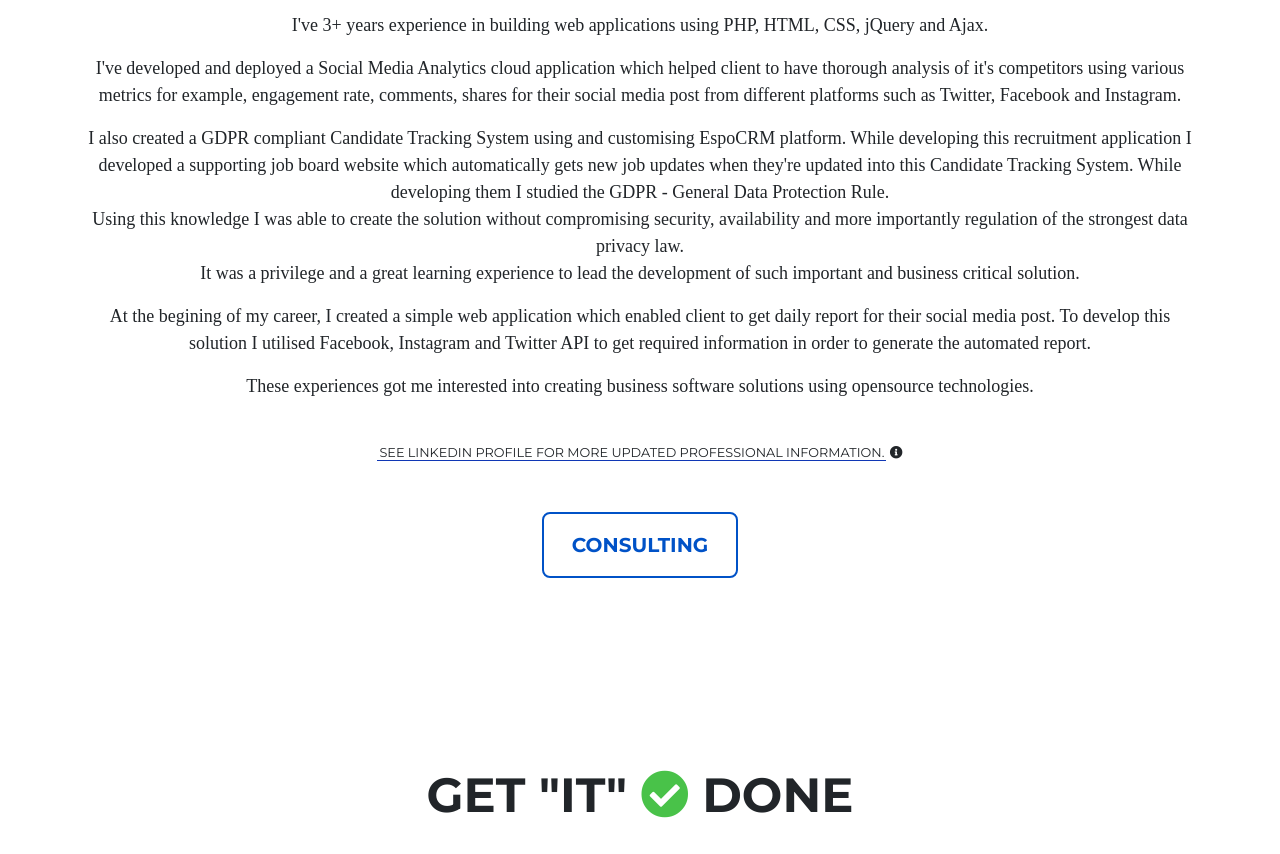
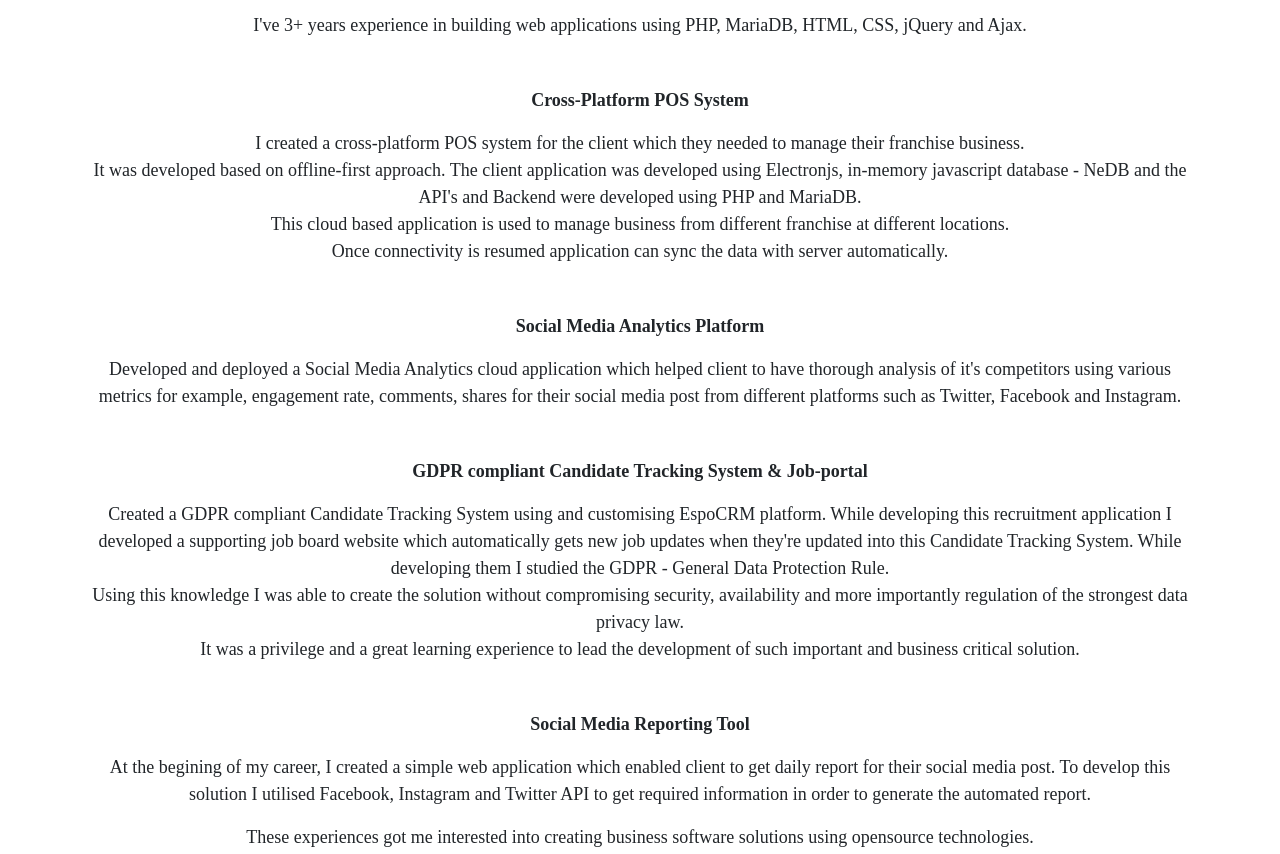
Before and after one commit to sagarpardeshi/sagarpardeshi.github.io, a plain HTML site: page index.html in a window 1280 px wide. Shown: the part 1780-2634 px from the top of the page. Drawn offline with Linux system fonts and the light colour scheme; a web font is replaced by a local one.

Commit message:
Content updated

```diff
--- a/index.html
+++ b/index.html
@@ -229,7 +229,7 @@
                     <p>Hi, my name is Sagar. I'm an IT professional with quick learning, result-oriented attitude and I've have the strong loyalty for my profession.<br>
                     Ever since I was a kid, I always wanted to be a programmer/software developer. And today I'm living my dream.</p>
                     <p>I've postgraduated in Computer Science. I completed M. Sc. Computer Science in 2016.</p>
-                    <p>I've worked on the various project including simple web application development as well as API driven social media analytics platform and business applications using web technologies such as WEB API and C#, Electronjs, PHP, HTML, CSS, jQuery and Ajax etc.</p>
+                    <p>I've worked on the various project including simple web application development as well as API driven social media analytics platform and business applications using technologies such as WEB API w/ C#, SQL Server, PHP, Laravel, MariaDB, HTML, CSS, jQuery and Ajax, cross-platform application development using Electronjs etc.</p>
                     <p>With the help of learnings I’ve earned from my experiences and efforts, I can assure to prove myself as a good asset/contributor for the organisations/customers growth.</p>
                     <p>There is yet more to learn and do. And I'm always eager to explore more. </p>
                     <p class="mb-5 mt-4">&mdash; <span class="cursive1-font">Sagar Pardeshi.</span></p>
@@ -266,11 +266,31 @@
             <h1 class="masthead-heading text-uppercase mb-5" data-aos="fade-up" data-aos-duration="600">experience.</h1>
             <div class="row experience" data-aos="fade-up" data-aos-duration="400">
                 <div class="col-lg-12">
-                    <p>I've 3+ years experience in building web applications using PHP, HTML, CSS, jQuery and Ajax.</p>
-                    <p>I've developed and deployed a Social Media Analytics cloud application which helped client to have thorough analysis of it's competitors using various metrics for example, engagement rate, comments, shares for their social media post from different platforms such as Twitter, Facebook and Instagram.</p>
-                    <p>I also created a GDPR compliant Candidate Tracking System using and customising EspoCRM platform. While developing this recruitment application I developed a supporting job board website which automatically gets new job updates when they're updated into this Candidate Tracking System. While developing them I studied the GDPR - General Data Protection Rule.<br>Using this knowledge I was able to create the solution without compromising security, availability and more importantly regulation of the strongest data privacy law.<br>It was a privilege and a great learning experience to lead the development of such important and business critical solution.</p>
-                    <p>At the begining of my career, I created a simple web application which enabled client to get daily report for their social media post. To develop this solution I utilised Facebook, Instagram and Twitter API to get required information in order to generate the automated report.</p>
-                    <p>These experiences got me interested into creating business software solutions using opensource technologies.</p>
+                    <p>I've 3+ years experience in building web applications using PHP, MariaDB, HTML, CSS, jQuery and Ajax.</p>
+
+                    <div data-aos="fade-up" data-aos-duration="600">
+                        <p class="mt-5"><strong>Cross-Platform POS System</strong></p>
+                        <p>I created a cross-platform POS system for the client which they needed to manage their franchise business.<br>It was developed based on offline-first approach. The client application was developed using Electronjs, in-memory javascript database - NeDB and the API's and Backend were developed using PHP and MariaDB.<br>This cloud based application is used to manage business from different franchise at different locations.<br>Once connectivity is resumed application can sync the data with server automatically.</p>
+                    </div>
+
+                    <div data-aos="fade-up" data-aos-duration="600">
+                        <p class="mt-5"><strong>Social Media Analytics Platform</strong></p>
+                        <p>Developed and deployed a Social Media Analytics cloud application which helped client to have thorough analysis of it's competitors using various metrics for example, engagement rate, comments, shares for their social media post from different platforms such as Twitter, Facebook and Instagram.</p>
+                    </div>
+
+                    <div data-aos="fade-up" data-aos-duration="600">
+                        <p class="mt-5"><strong>GDPR compliant Candidate Tracking System &amp; Job-portal</strong></p>
+                        <p>Created a GDPR compliant Candidate Tracking System using and customising EspoCRM platform. While developing this recruitment application I developed a supporting job board website which automatically gets new job updates when they're updated into this Candidate Tracking System. While developing them I studied the GDPR - General Data Protection Rule.<br>Using this knowledge I was able to create the solution without compromising security, availability and more importantly regulation of the strongest data privacy law.<br>It was a privilege and a great learning experience to lead the development of such important and business critical solution.</p>
+                    </div>
+
+                    <div data-aos="fade-up" data-aos-duration="600">
+                        <p class="mt-5"><strong>Social Media Reporting Tool</strong></p>
+                        <p>At the begining of my career, I created a simple web application which enabled client to get daily report for their social media post. To develop this solution I utilised Facebook, Instagram and Twitter API to get required information in order to generate the automated report.</p>
+                    </div>
+
+                    <div data-aos="fade-up" data-aos-duration="600">
+                        <p>These experiences got me interested into creating business software solutions using opensource technologies.</p>
+                    </div>
                 </div>
             </div>
 
```
